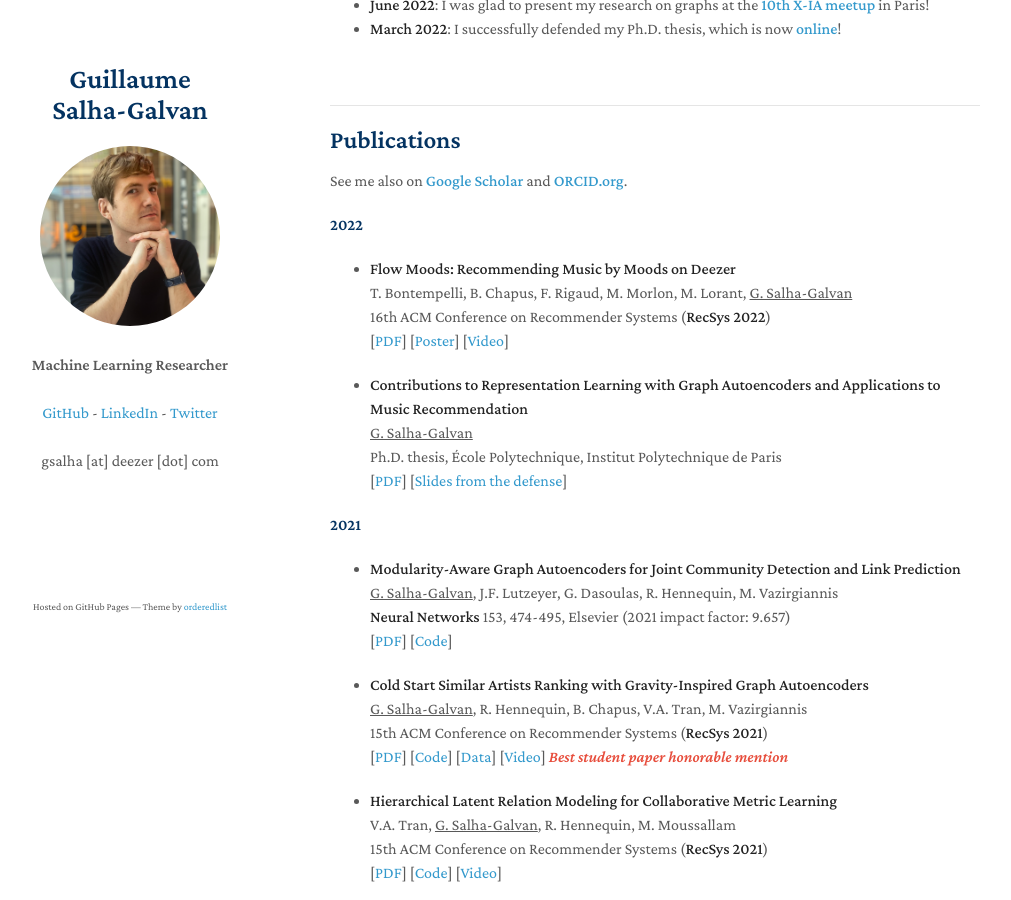
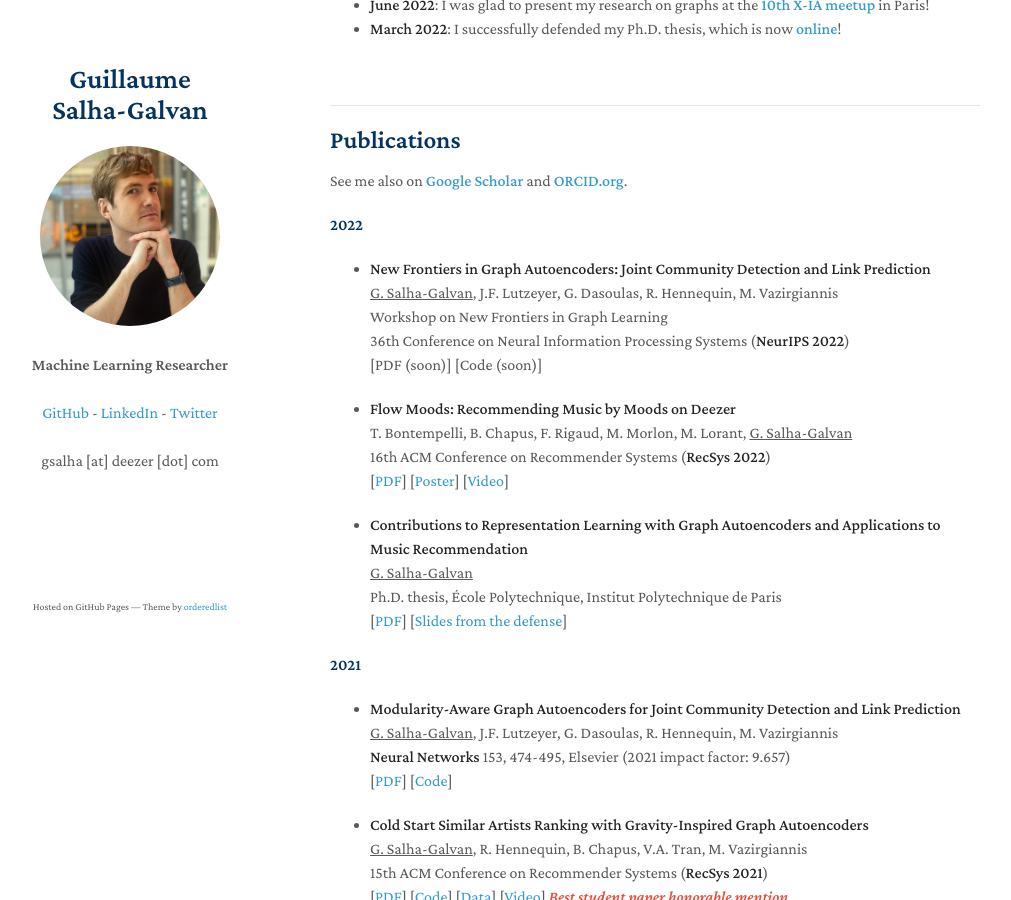
Before and after one commit to GuillaumeSalhaGalvan/GuillaumeSalhaGalvan.github.io, a Jekyll site: the page built from index.md, in a window 1280 px wide and 900 px high, scrolled down 675 px. Shown: the whole window, without its empty margins (140-1151 px from the left). Built offline with Jekyll 4.4.1, drawn with Linux system fonts in a browser that asks for light colours; our own code applies the rules of GitHub Pages for plain Markdown files; a script that is not in the unit is left out.

Commit message:
Update index.md

```diff
--- a/index.md
+++ b/index.md
@@ -29,6 +29,11 @@ I graduated in 2016 from <a href="http://math.ens-paris-saclay.fr/version-franca
 See me also on **<a href="https://scholar.google.fr/citations?hl=fr&authuser=1&user=BFT8u-oAAAAJ" target="_blank">Google Scholar</a>** and **<a href="https://orcid.org/0000-0002-2452-1041" target="_blank">ORCID.org</a>**.
 
 #### 2022
+
+- **New Frontiers in Graph Autoencoders: Joint Community Detection and Link Prediction**<br>
+<ins>G. Salha-Galvan</ins>, J.F. Lutzeyer, G. Dasoulas, R. Hennequin,  M. Vazirgiannis <br>
+Workshop on New Frontiers in Graph Learning <br> 36th Conference on Neural Information Processing Systems (**NeurIPS 2022**) <br>
+[PDF (soon)] [Code (soon)]
 
 - **Flow Moods: Recommending Music by Moods on Deezer**<br>
  T. Bontempelli, B. Chapus, F. Rigaud, M. Morlon, M. Lorant, <ins>G. Salha-Galvan</ins> <br>
```
